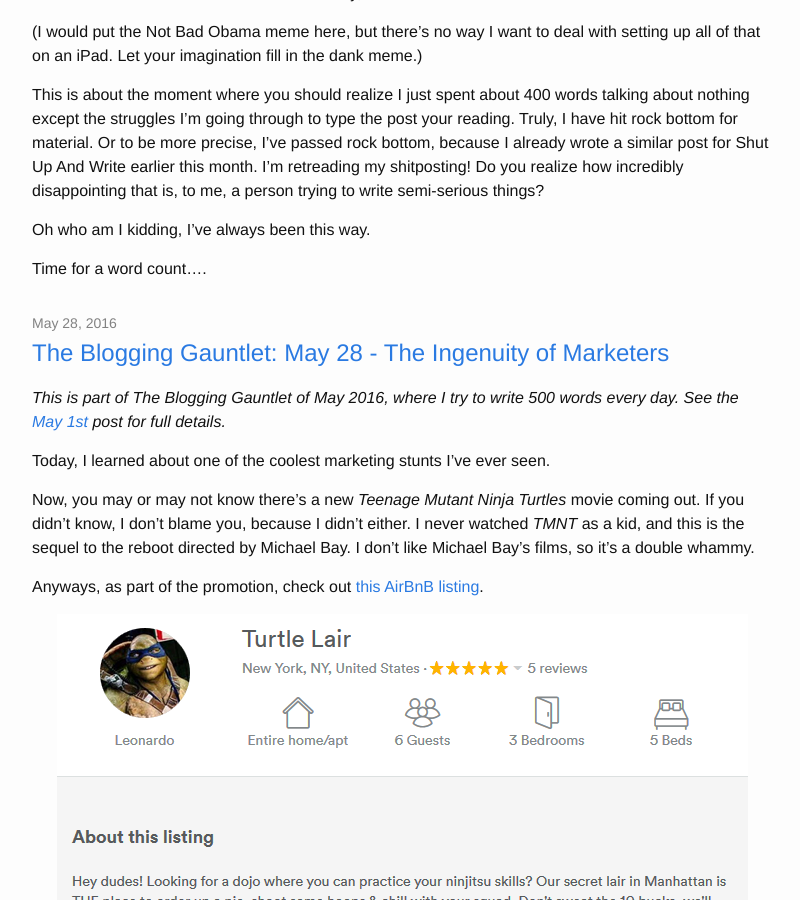
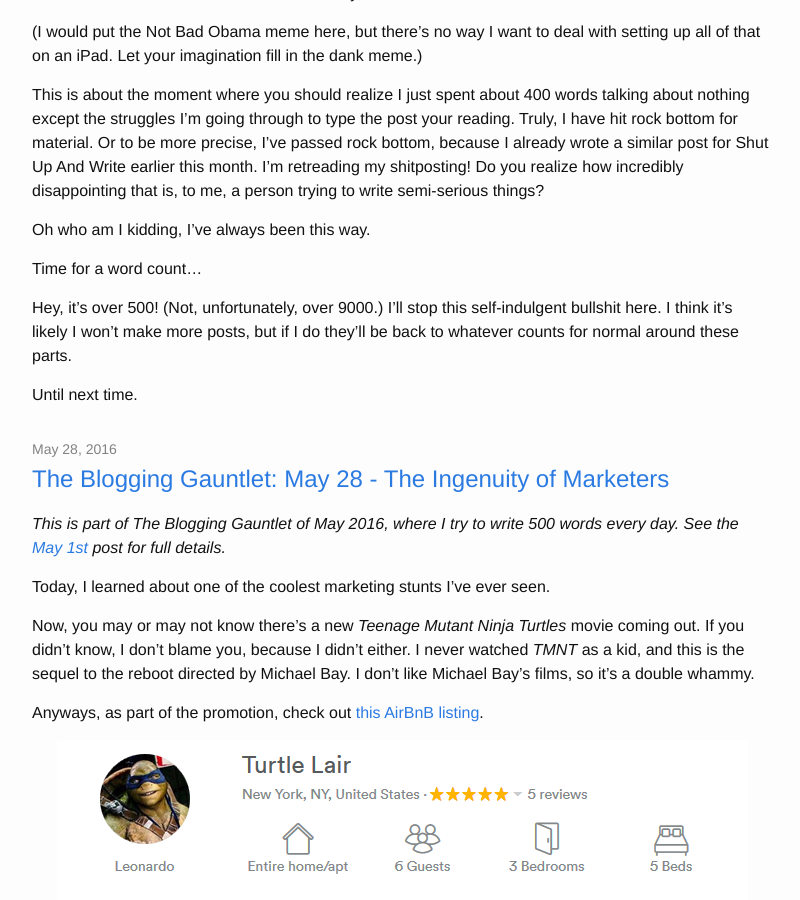
Before and after one commit to alexirpan/alexirpan.github.io, a Jekyll site: the page built from index.html, in a window 1280 px wide and 900 px high, scrolled down 935 px. Shown: the whole window, without its empty margins (238-1038 px from the left). Built offline with Jekyll 4.4.1, drawn with Linux system fonts in a browser that asks for light colours; the list of posts is cut into pages by our own code.

Commit message:
Update 2016-05-29-may-29.markdown
Finishing draft

```diff
--- a/_posts/may2016/2016-05-29-may-29.markdown
+++ b/_posts/may2016/2016-05-29-may-29.markdown
@@ -31,4 +31,8 @@
 
 Oh who am I kidding, I've always been this way.
 
-Time for a word count....
+Time for a word count...
+
+Hey, it's over 500! (Not, unfortunately, over 9000.) I'll stop this self-indulgent bullshit here. I think it's likely I won't make more posts, but if I do they'll be back to whatever counts for normal around these parts.
+
+Until next time.
```
